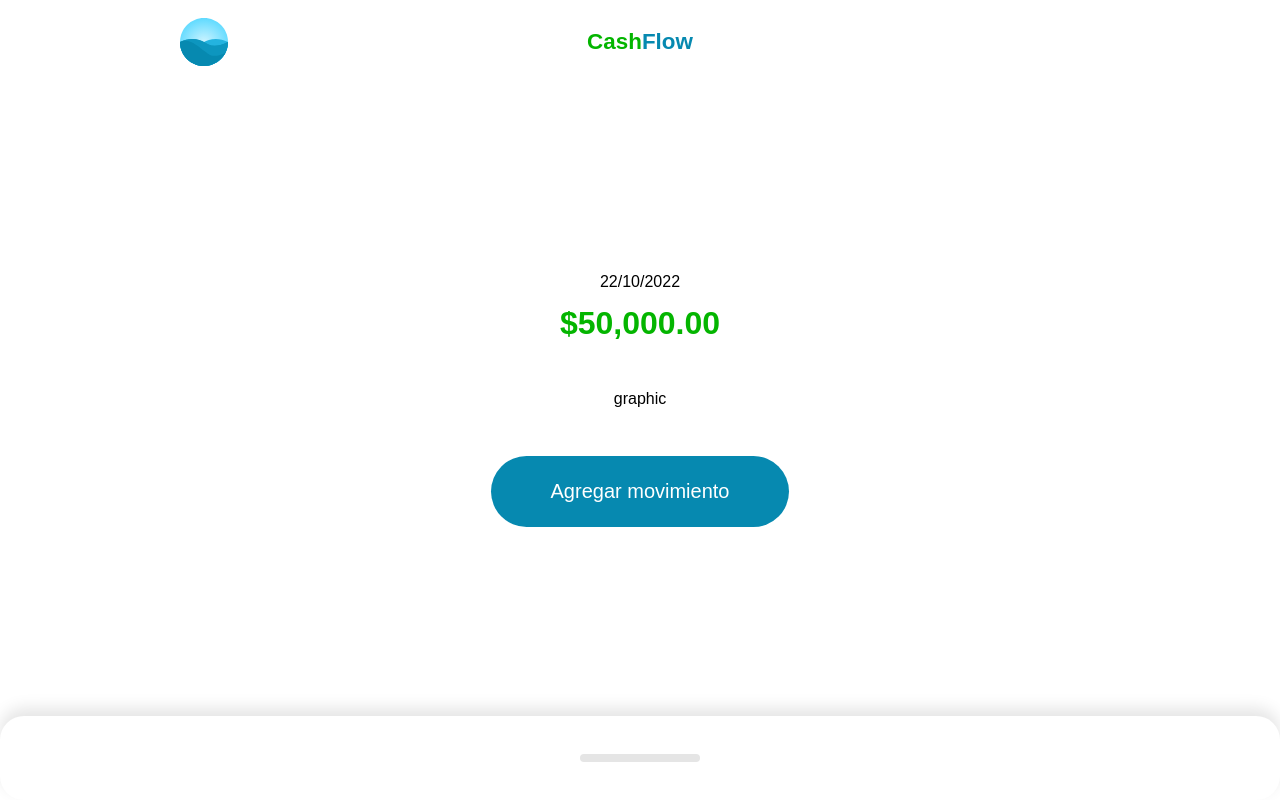
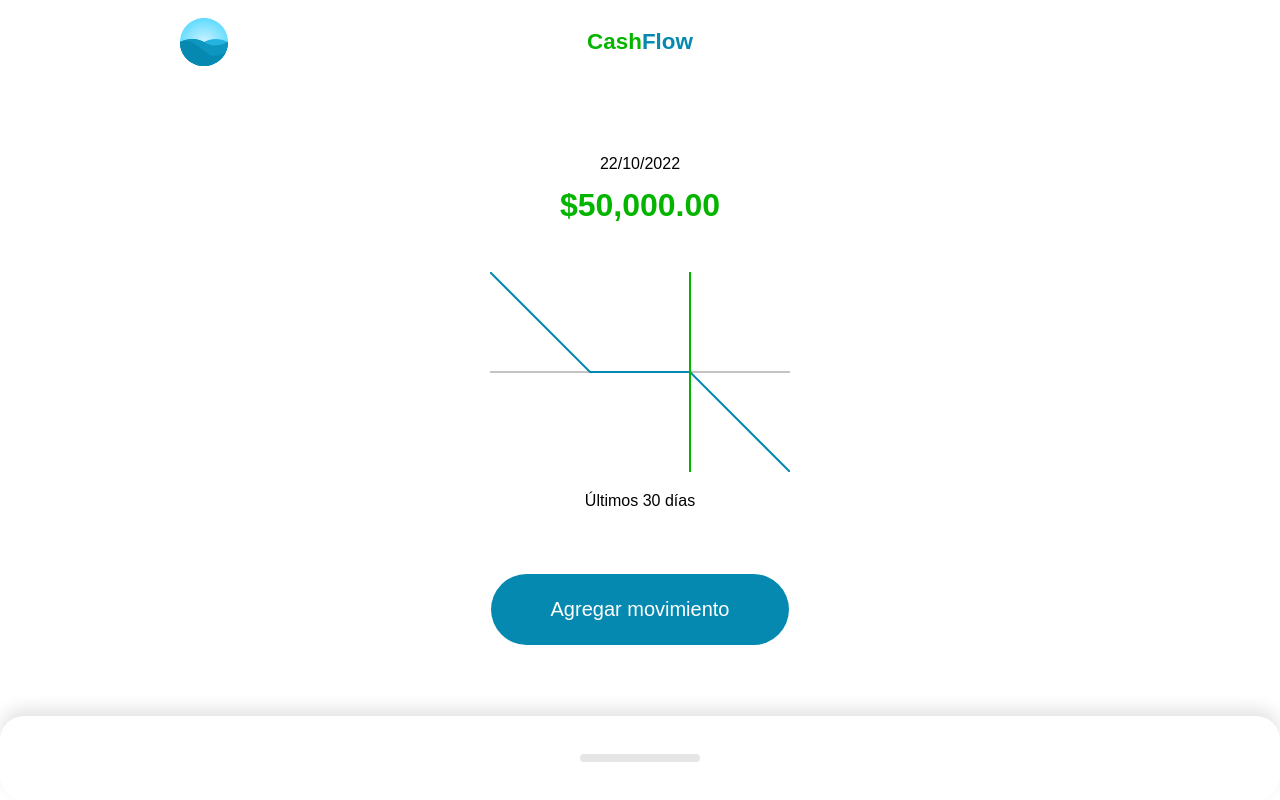
Before and after one commit to Mike-droid/curso-practico-vuejs, a Vue app: page / in a window 1280 px wide. Built offline with nearby package versions, Linux system fonts and the light colour scheme.

Commit message:
Clase 12

```diff
--- a/src/components/Home.vue
+++ b/src/components/Home.vue
@@ -10,7 +10,9 @@
         :amount="amount"
         :dateLabel="dateLabel"
       >
-        <template #graphic> graphic </template>
+        <template #graphic>
+          <Graphic />
+        </template>
         <template #action>
           <Action />
         </template>
@@ -28,6 +30,7 @@
 import Movements from "./Movements/Index.vue";
 import Resume from "./Resume/Index.vue";
 import Action from "./Action.vue";
+import Graphic from "./Resume/Graphic.vue";
 
 export default {
   components: {
@@ -36,6 +39,7 @@
     Movements,
     Resume,
     Action,
+    Graphic,
   },
 
   data() {
--- /dev/null
+++ b/src/components/Resume/Graphic.vue
@@ -0,0 +1,43 @@
+<template>
+  <div>
+    <svg viewBox="0 0 300 200">
+      <line
+        stroke="#c4c4c4"
+        stroke-width="2"
+        x1="0"
+        y1="100"
+        x2="300"
+        y2="100"
+      />
+      <polyline
+        fill="none"
+        stroke="#0689b0"
+        stroke-width="2"
+        points="0,0 100,100 200,100 300,200"
+      />
+      <line
+        stroke="#04b500"
+        stroke-width="2"
+        x1="200"
+        y1="0"
+        x2="200"
+        y2="200"
+      />
+    </svg>
+    <p>Últimos 30 días</p>
+  </div>
+</template>
+
+<script>
+export default {};
+</script>
+
+<style scoped>
+svg {
+  width: 100%;
+}
+
+p {
+  text-align: center;
+}
+</style>
```
Also changed, not shown: 1 other file (tests, documents, lock files or other folders).
